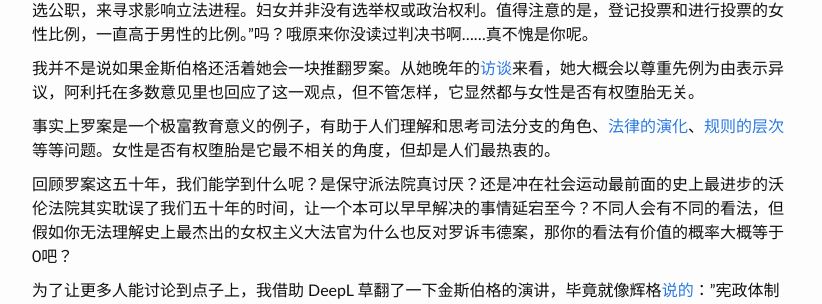
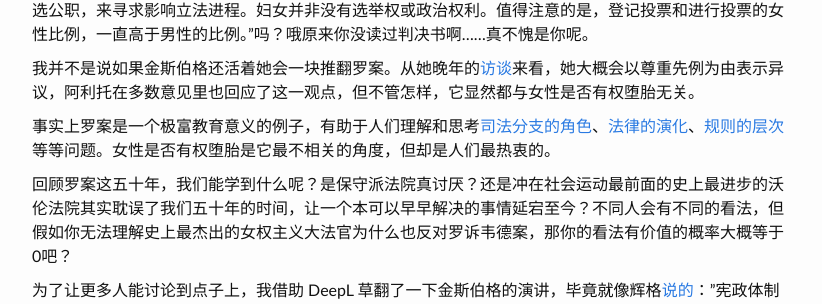
Before and after one commit to tcya/tcya.github.io, a Jekyll site: the page built from _posts/2022-6-24-roe_v_wade.md, in a window 1280 px wide and 900 px high, scrolled down 420 px. Shown: the part 144-448 px from the top of the window, without its empty margins (228-1050 px from the left). Built offline with Jekyll 4.4.1, drawn with Linux system fonts in a browser that asks for light colours; comment, search, counter and statistics services are not loaded; some of the changed lines change nothing that is shown.

```diff
--- a/_posts/2022-6-24-roe_v_wade.md
+++ b/_posts/2022-6-24-roe_v_wade.md
@@ -12,7 +12,7 @@
 
 我并不是说如果金斯伯格还活着她会一块推翻罗案。从她晚年的[访谈](https://www.law.uchicago.edu/recordings/justice-ruth-bader-ginsburg-and-geoffrey-stone-roe-40)来看，她大概会以尊重先例为由表示异议，阿利托在多数意见里也回应了这一观点，但不管怎样，它显然都与女性是否有权堕胎无关。
 
-事实上罗案是一个极富教育意义的例子，有助于人们理解和思考司法分支的角色、[法律的演化](https://headsalon.org/archives/2121.html)、[规则的层次](https://headsalon.org/archives/8230.html)等等问题。女性是否有权堕胎是它最不相关的角度，但却是人们最热衷的。
+事实上罗案是一个极富教育意义的例子，有助于人们理解和思考[司法分支的角色](https://headsalon.org/archives/4630.html)、[法律的演化](https://headsalon.org/archives/2121.html)、[规则的层次](https://headsalon.org/archives/8230.html)等等问题。女性是否有权堕胎是它最不相关的角度，但却是人们最热衷的。
 
 回顾罗案这五十年，我们能学到什么呢？是保守派法院真讨厌？还是冲在社会运动最前面的史上最进步的沃伦法院其实耽误了我们五十年的时间，让一个本可以早早解决的事情延宕至今？不同人会有不同的看法，但假如你无法理解史上最杰出的女权主义大法官为什么也反对罗诉韦德案，那你的看法有价值的概率大概等于0吧？
 
```
